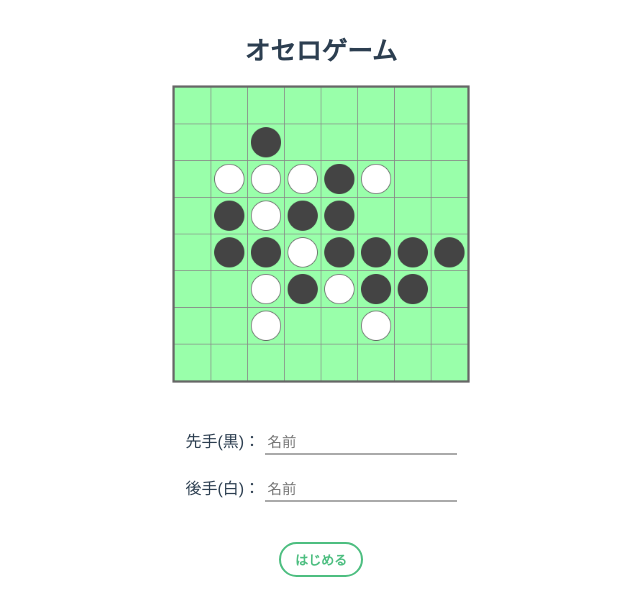
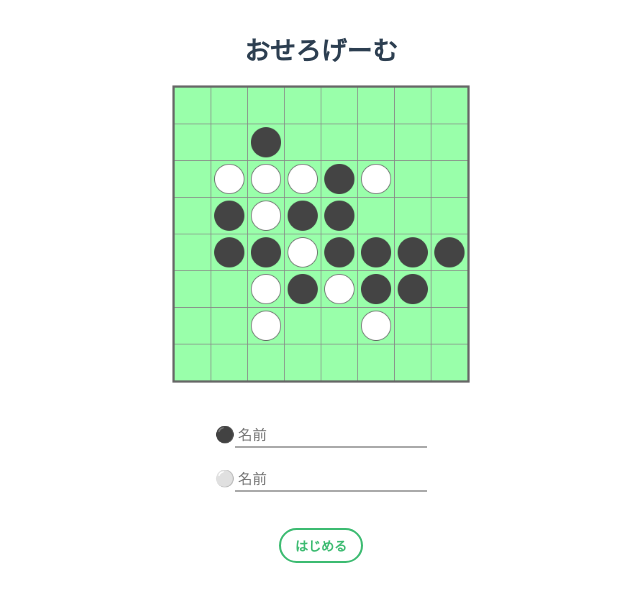
Before and after one commit to jottsu/othello, a Vue app: page /#/game in a window 1280 px wide. Shown: the top 616 px of the page, without its empty margins (319-959 px from the left). Built offline with nearby package versions, Linux system fonts and the light colour scheme.

Commit message:
fix styles

```diff
--- a/index.html
+++ b/index.html
@@ -3,10 +3,9 @@
   <head>
     <meta charset="utf-8">
     <meta name="viewport" content="width=device-width,initial-scale=1.0">
-    <title>オセロ</title>
+    <title>おせろげーむ</title>
   </head>
   <body>
     <div id="app"></div>
-    <!-- built files will be auto injected -->
   </body>
 </html>
--- a/src/components/Game.vue
+++ b/src/components/Game.vue
@@ -2,16 +2,16 @@
   <div>
     <table>
       <tr>
-        <td>黒: {{ names.player1 }}</td>
-        <td>白: {{ names.player2 }}</td>
+        <td><strong>⚫️{{ names.player1 }}</strong></td>
+        <td><strong>⚪️{{ names.player2 }}</strong></td>
       </tr>
       <tr>
-        <td>{{ getDiscsNum(1) }}</td>
-        <td>{{ getDiscsNum(-1) }}</td>
+        <td class="point">{{ getDiscsNum(1) }}</td>
+        <td class="point">{{ getDiscsNum(-1) }}</td>
       </tr>
     </table>
-    <h3 v-if="isFinished">{{ getWinnerMessage }}</h3>
-    <h3 v-else>{{ getNextPlayer }} の番です</h3>
+    <p v-if="isFinished"><strong>{{ getResultMessage }}</strong></p>
+    <p v-else><strong>{{ getNextPlayer }}</strong>さんの番です</p>
     <Board></Board>
     <Button text="おわる" @click="resetGame"></Button>
   </div>
@@ -41,14 +41,14 @@ export default {
     ...mapState(['names']),
     ...mapState('game', ['discs', 'isFinished']),
     ...mapGetters('game', ['getNextPlayer']),
-    getWinnerMessage () {
+    getResultMessage () {
       if (this.getDiscsNum(1) > this.getDiscsNum(-1)) {
-        return `${this.names.player1}さんの勝ちです！`
+        return `⚫️${this.names.player1}さんの勝ち！`
       }
       if (this.getDiscsNum(1) < this.getDiscsNum(-1)) {
-        return `${this.names.player2}さんの勝ちです！`
+        return `⚪️${this.names.player2}さんの勝ち！`
       }
-      return `引き分けです！`
+      return `引き分け！`
     }
   },
   components: { Board, Button }
@@ -64,4 +64,13 @@ td {
   width: 150px;
   padding: 0 10px;
 }
+
+td.point {
+  font-size: 1.2em;
+}
+
+p {
+  font-size: 1.2em;
+}
+
 </style>
--- a/src/components/Setting.vue
+++ b/src/components/Setting.vue
@@ -1,10 +1,10 @@
 <template>
   <div>
-    <h1>オセロゲーム</h1>
+    <h1>おせろげーむ</h1>
     <img src="../assets/board.png">
     <div class="form-container">
-      <NameForm label="先手(黒)" :error="errors.player1" @change="changePlayer1Name"></NameForm>
-      <NameForm label="後手(白)" :error="errors.player2" @change="changePlayer2Name"></NameForm>
+      <NameForm label="⚫️" :error="errors.player1" @change="changePlayer1Name"></NameForm>
+      <NameForm label="⚪️" :error="errors.player2" @change="changePlayer2Name"></NameForm>
     </div>
     <Button text="はじめる" @click="startGame"></Button>
  </div>
@@ -59,6 +59,6 @@ img {
 }
 
 .form-container {
-  margin: 40px 0;
+  margin: 36px 0;
 }
 </style>
--- a/src/components/modules/Board.vue
+++ b/src/components/modules/Board.vue
@@ -18,7 +18,7 @@ export default {
 
 <style scoped>
 table {
-  margin: 20px auto;
+  margin: 20px auto 30px;
   border-collapse: collapse;
   border: 3px solid #666;
 }
--- a/src/components/modules/Button.vue
+++ b/src/components/modules/Button.vue
@@ -20,8 +20,8 @@ export default {
 <style scoped>
 button{
   background-color: transparent;
-  color: #4dbe80;
-  border: 2px solid #4dbe80;
+  color: #3cbb71;
+  border: 2px solid #3cbb71;
   border-radius: 18px;
   cursor: pointer;
   outline: none;
@@ -31,7 +31,7 @@ button{
 }
 
 button:hover {
-  color: #58d49c;
-  border-color: #58d49c;
+  color: #51ca83;
+  border-color: #51ca83;
 }
 </style>
--- a/src/components/modules/NameForm.vue
+++ b/src/components/modules/NameForm.vue
@@ -1,6 +1,6 @@
 <template>
   <div>
-    <span>{{label}}</span>：
+    <span>{{label}}</span>
     <input type="text" placeholder="名前" @keyup="onChange" :class="{invalid: error}">
     <p v-if="error">入力してください</p>
   </div>
@@ -34,7 +34,7 @@ input {
 }
 
 input:focus {
-  border-bottom-color: #4dbe80;
+  border-bottom-color: #3cbb71;
 }
 
 input.invalid {
@@ -42,7 +42,7 @@ input.invalid {
 }
 
 p {
-  margin: 3px 0 0 70px;
+  margin: 3px 0 0 25px;
   color: #e55;
   font-size: .8em;
 }
--- a/src/store/modules/game.js
+++ b/src/store/modules/game.js
@@ -19,7 +19,7 @@ export default {
   },
   getters: {
     getNextPlayer (state, getters, rootState) {
-      return (state.nextDisc === 1) ? `${rootState.names.player1}さん(黒)` : `${rootState.names.player2}さん(白)`
+      return (state.nextDisc === 1) ? `⚫${rootState.names.player1}` : `⚪️${rootState.names.player2}`
     },
     getOkIndexes (state) {
       const okIndexes = []
```
